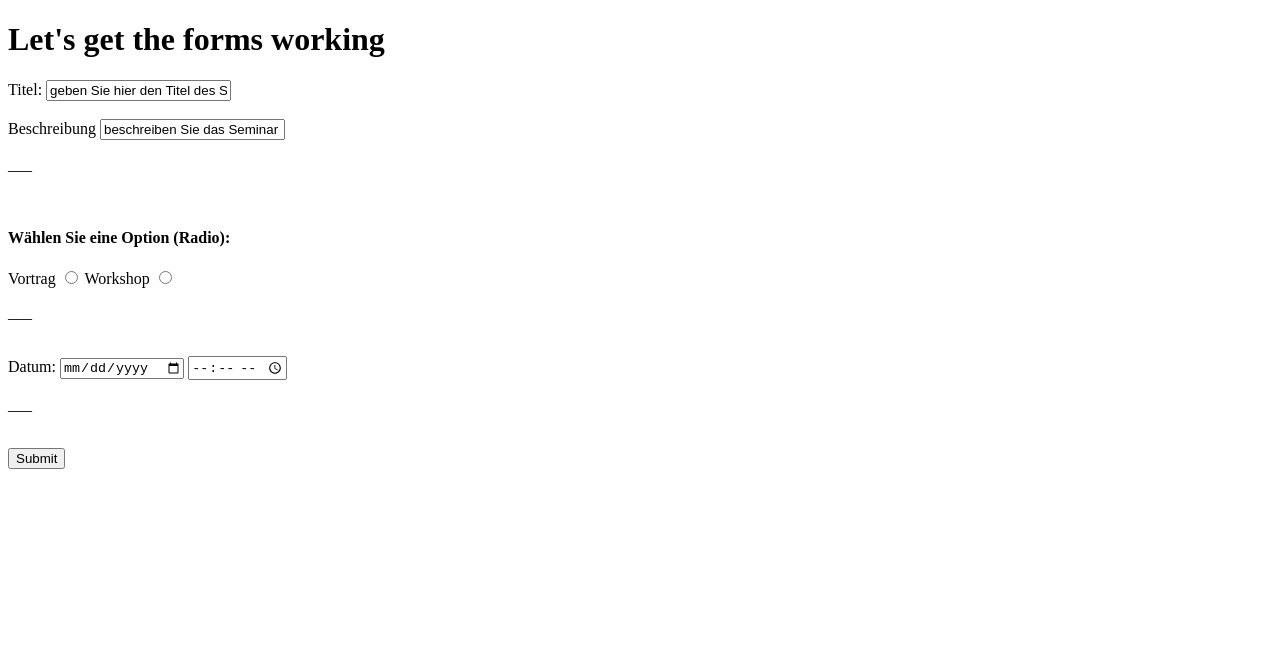
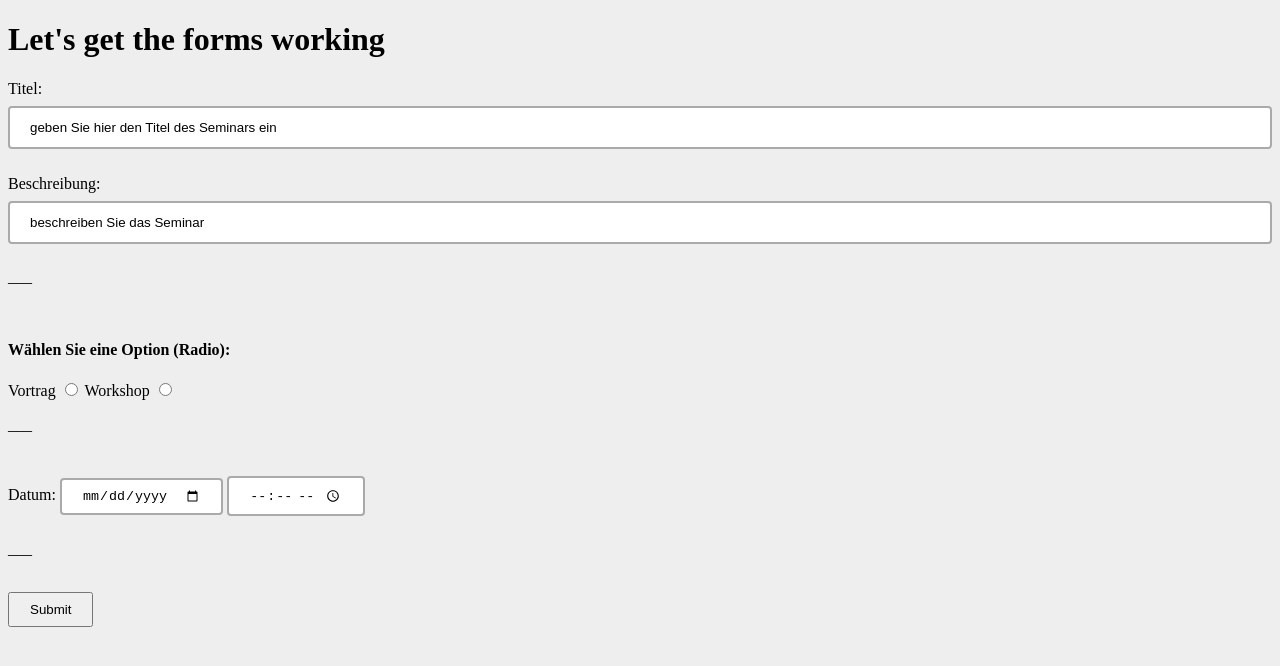
Before and after one commit to Tim0Cc/nodeappforforms, a website: page public/index.html in a window 1280 px wide. Drawn offline with Linux system fonts and the light colour scheme.

Commit message:
style.css basic form layout and styling

```diff
--- a/public/index.html
+++ b/public/index.html
@@ -4,7 +4,8 @@
   <meta charset="UTF-8">
   <meta http-equiv="X-UA-Compatible" content="IE=edge">
   <meta name="viewport" content="width=device-width, initial-scale=1.0">
-  <title>Document</title>
+  <link rel="stylesheet" href="style.css">
+  <title>express nedb forms</title>
 </head>
 <body>
 
@@ -14,7 +15,7 @@
     <input type="text" name="titel" id="title" value="geben Sie hier den Titel des Seminars ein">
     <br>
     <br>
-    <label for="description">Beschreibung</label>
+    <label for="description">Beschreibung:</label>
     <input type="text" name="beschreibung" id="description" value="beschreiben Sie das Seminar">
     <br>
     <p>___</p>
--- a/public/style.css
+++ b/public/style.css
@@ -0,0 +1,19 @@
+body {
+  background-color: #EEE
+}
+
+input[type=text] {
+  width: 100%;
+  padding: 12px 20px;
+}
+
+input[type=date], input[type=time], input[type=submit] {
+  padding: 8px 20px;
+}
+
+input[type=text], input[type=date], input[type=time] {
+  margin: 8px 0;
+  box-sizing: border-box;
+  border: 2px solid #AAA;
+  border-radius: 4px;
+}
```
